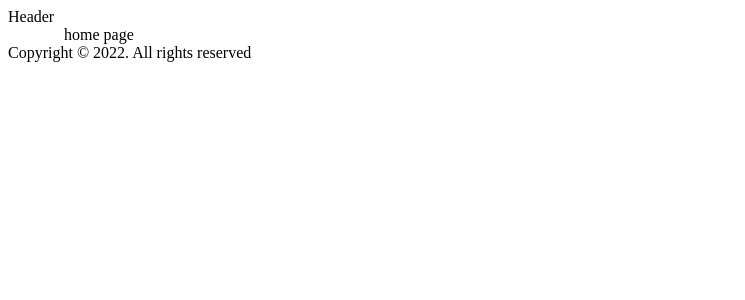
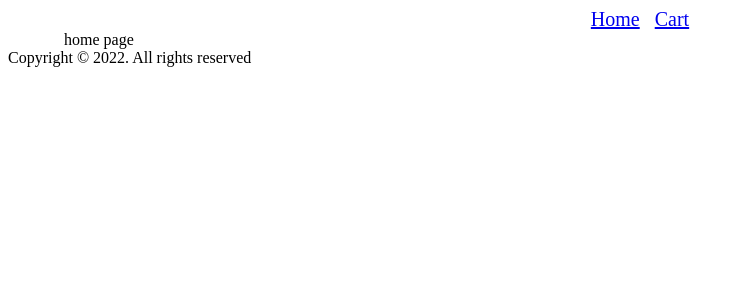
Before and after one commit to gamma-eclipse/crypto-market, a React (Create React App) app in the folder frontend/: page / in a window 1280 px wide. Shown: the top 300 px of the page, without its empty margins (0-745 px from the left). Built offline with nearby package versions, Linux system fonts and the light colour scheme.

Commit message:
feat: create temp nav

```diff
--- a/frontend/src/widgets/header/index.tsx
+++ b/frontend/src/widgets/header/index.tsx
@@ -1,5 +1,30 @@
+import { styled } from '@mui/material';
 import React from 'react';
+import { Link } from 'react-router-dom';
+import { routes } from 'shared/routes';
+
+const Wrapper = styled('header')`
+  display: flex;
+  justify-content: center;
+  align-items: center;
+`;
+
+const Nav = styled('nav')`
+  display: grid;
+  grid-gap: 15px;
+  grid-auto-flow: column;
+  justify-content: center;
+  align-items: center;
+  font-size: 20px;
+`;
 
 export const Header = () => {
-  return <header>Header</header>;
+  return (
+    <Wrapper>
+      <Nav>
+        <Link to={routes.home}>Home</Link>
+        <Link to={routes.cart}>Cart</Link>
+      </Nav>
+    </Wrapper>
+  );
 };
```
